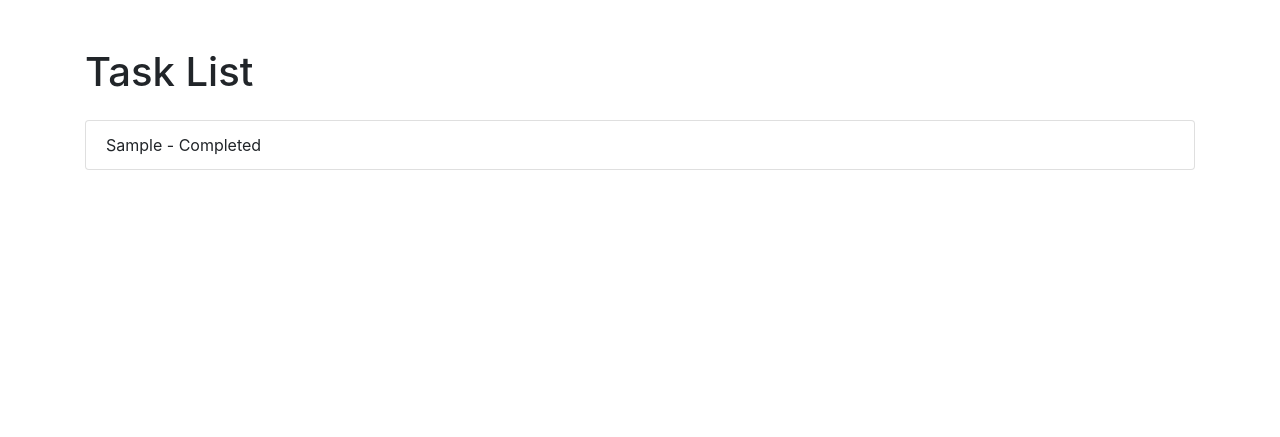
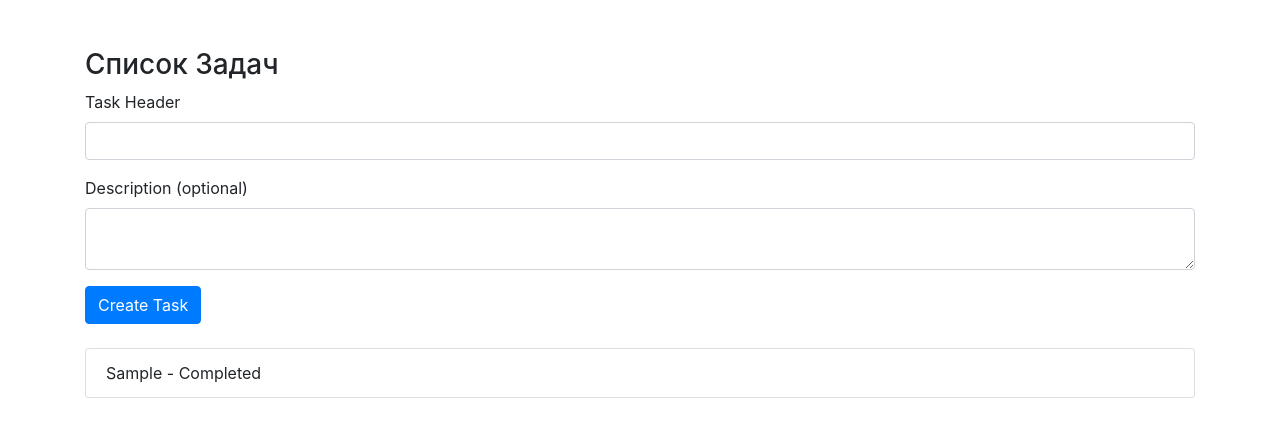
Before and after one commit to kseniya161-max/drftechnical, a Django app: template tasks/templates/tasks/task_list.html in a window 1280 px wide. Shown: the top 437 px of the page. Run offline with Django 5.2, Linux system fonts and the light colour scheme; the template is opened without the code that fills it: values that come from a table or form of the project are taken from there, others are empty; tables that the repository leaves empty hold one stand-in row (values such as "Sample post"); some libraries are stand-ins or nearby versions.

Commit message:
create view and template for creating task

```diff
--- a/tasks/templates/tasks/task_list.html
+++ b/tasks/templates/tasks/task_list.html
@@ -8,7 +8,19 @@
 </head>
 <body>
     <div class="container">
-        <h1 class="mt-5">Task List</h1>
+        <h3 class="mt-5">Список Задач</h3>
+        <form method="POST" action="{% url 'tasks:task_create' %}">
+            {% csrf_token %}
+            <div class="form-group">
+                <label for="header">Task Header</label>
+                <input type="text" class="form-control" id="header" name="header" required>
+            </div>
+            <div class="form-group">
+                <label for="description">Description (optional)</label>
+                <textarea class="form-control" id="description" name="description"></textarea>
+            </div>
+            <button type="submit" class="btn btn-primary">Create Task</button>
+        </form>
         <ul class="list-group mt-4">
             {% for task in tasks %}
                 <li class="list-group-item">{{ task.header }} - {% if task.completed %}Completed{% else %}Not Completed{% endif %}</li>
--- a/tasks/urls.py
+++ b/tasks/urls.py
@@ -1,7 +1,7 @@
 from os import path
 from django.urls import path, include
 from rest_framework.routers import SimpleRouter
-from tasks.views import TaskViewSet, task_list
+from tasks.views import TaskViewSet, task_list, create_task
 
 app_name = "tasks"
 
@@ -10,5 +10,6 @@ router.register(r"tasks", TaskViewSet)
 
 urlpatterns = [
     path('', task_list, name='task_list'),
+    path('create/', create_task, name='task_create'),
     path('api/', include(router.urls)),
 ]
```
Also changed, not shown: tasks/views.py (+13 -1 lines).
